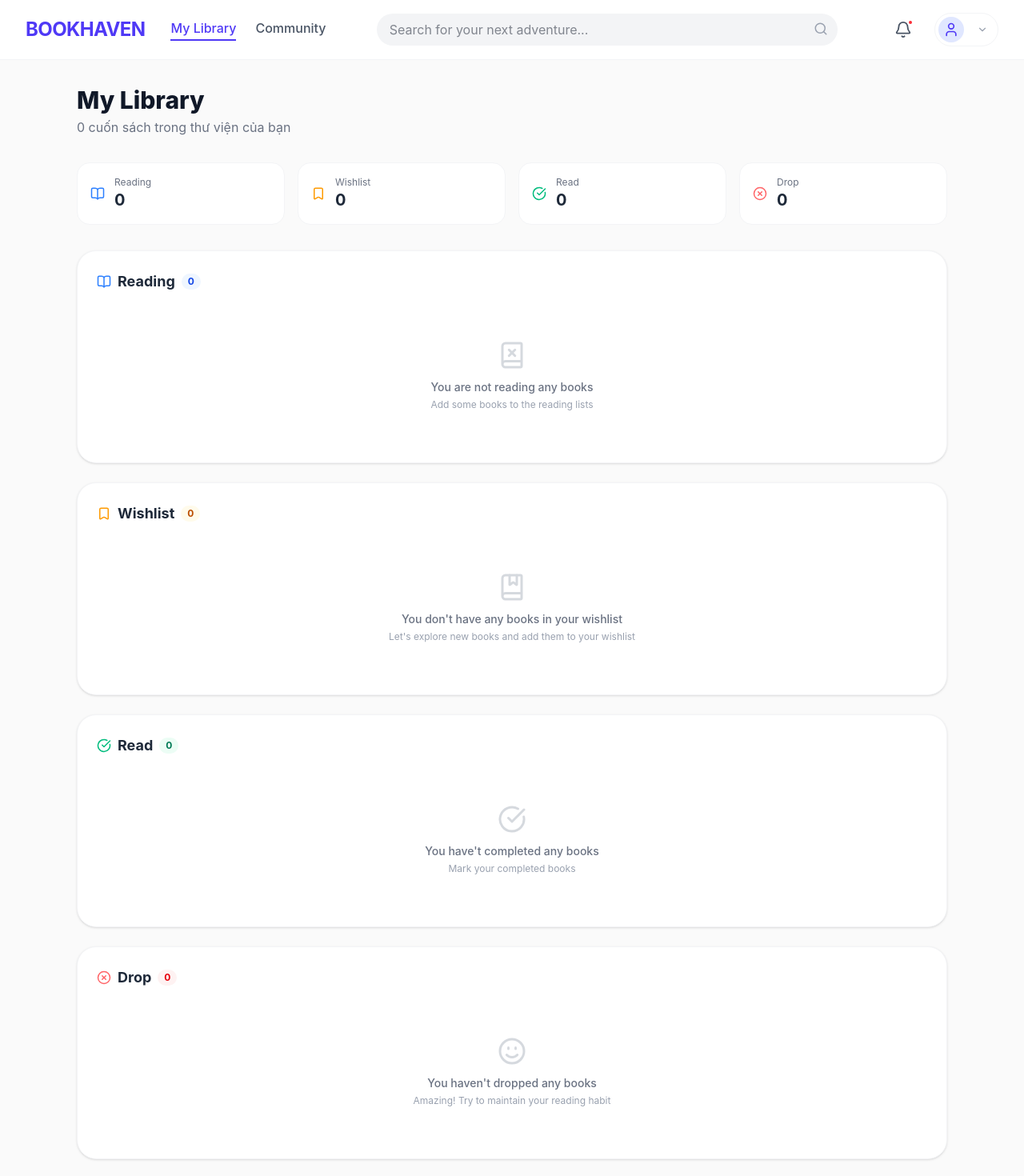
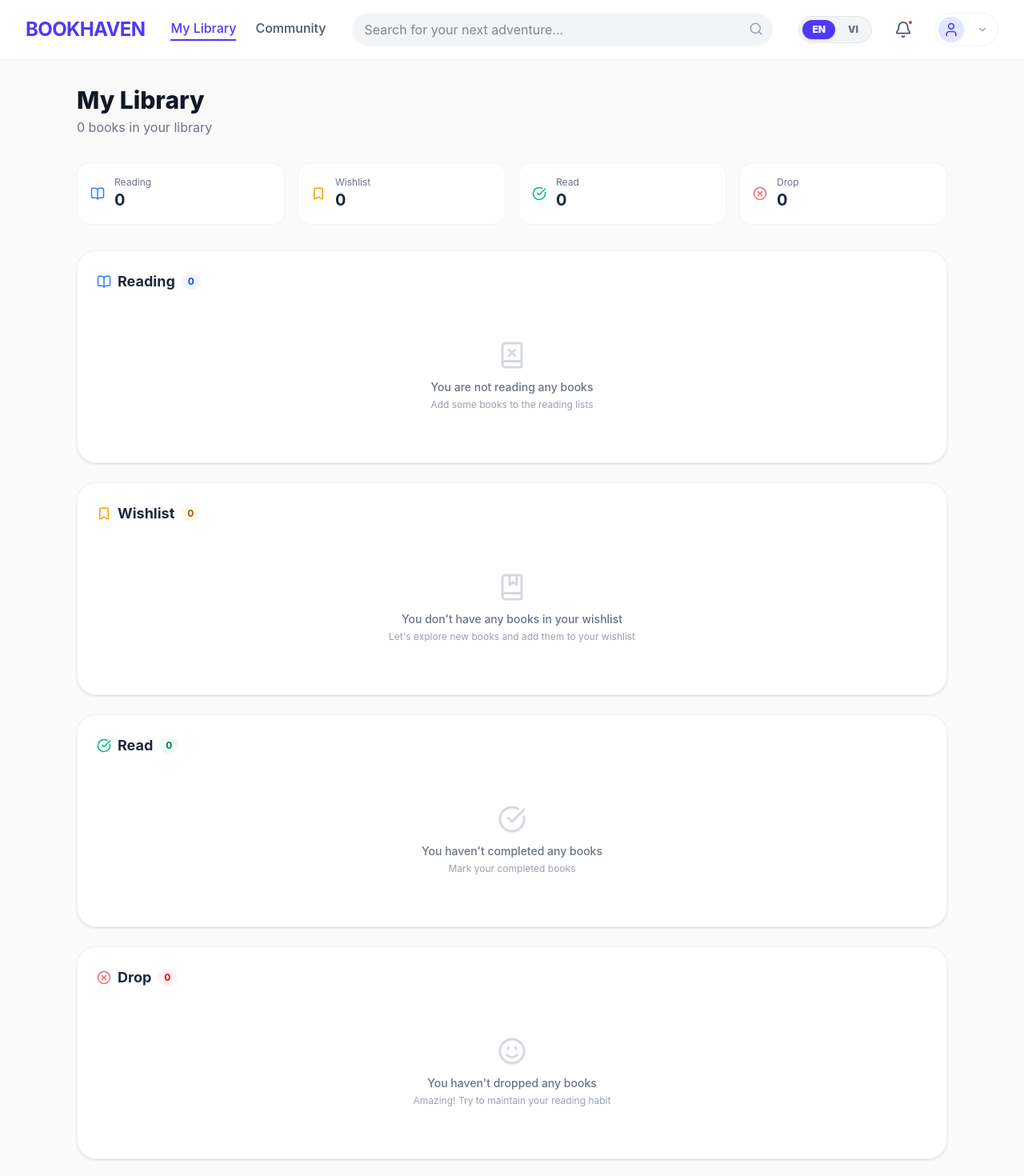
Before and after one commit to ToanTN5962/BookHaven, a React (Vite) app in the folder client/: page /mylibrary in a window 1280 px wide. Shown: the top 1470 px of the page at 80% size. Built offline with nearby package versions, Linux system fonts and the light colour scheme.

Commit message:
Update toggle language button for my library and profile page, update vietnamese for some pages for synchronizing

```diff
--- a/client/src/pages/AfterLogin.jsx
+++ b/client/src/pages/AfterLogin.jsx
@@ -34,7 +34,7 @@ const translations = {
     reading: "Đang đọc",
     wantToRead: "Muốn đọc",
     completed: "Đã hoàn thành",
-    dropped: "Đã bỏ dở",
+    dropped: "Tạm ngưng",
     recentlyAdded: "Vừa thêm gần đây",
     noCover: "Không có ảnh bìa",
     exploreTitle: "Khám phá sách mới",
--- a/client/src/pages/BookDetail.jsx
+++ b/client/src/pages/BookDetail.jsx
@@ -82,7 +82,7 @@ const translations = {
 const getStatuses = (lang) => [
   { value: 'READING',  label: lang === 'vi' ? 'Đang đọc' : 'Reading',      icon: <BookOpen size={14} />,    color: 'bg-blue-50 text-blue-600' },
   { value: 'WISHLIST', label: lang === 'vi' ? 'Muốn đọc' : 'Want to Read', icon: <BookMarked size={14} />,  color: 'bg-amber-50 text-amber-600' },
-  { value: 'READ',     label: lang === 'vi' ? 'Đã đọc xong' : 'Completed',  icon: <CheckCircle size={14} />, color: 'bg-emerald-50 text-emerald-600' },
+  { value: 'READ',     label: lang === 'vi' ? 'Đã hoàn thành' : 'Completed',  icon: <CheckCircle size={14} />, color: 'bg-emerald-50 text-emerald-600' },
   { value: 'DROP',     label: lang === 'vi' ? 'Tạm ngưng' : 'Dropped',      icon: <XCircle size={14} />,     color: 'bg-red-50 text-red-500' },
 ];
 
--- a/client/src/pages/MyLibrary.jsx
+++ b/client/src/pages/MyLibrary.jsx
@@ -6,9 +6,66 @@ import {
   Star, ChevronRight, BookX, BookMarked, Smile
 } from 'lucide-react';
 
-const AfterLoginHeader = () => {
+// ---------------------------------------------------------------------------
+// Từ điển đa ngôn ngữ (Dictionary)
+// ---------------------------------------------------------------------------
+const translations = {
+  en: {
+    myLibrary: "My Library",
+    community: "Community",
+    searchPlaceholder: "Search for your next adventure...",
+    booksInLibrary: "books in your library",
+    loading: "Loading...",
+    viewMore: "View more",
+    readingLabel: "Reading",
+    wishlistLabel: "Wishlist",
+    readLabel: "Read",
+    dropLabel: "Drop",
+    readingEmpty: "You are not reading any books",
+    readingSub: "Add some books to the reading lists",
+    wishlistEmpty: "You don't have any books in your wishlist",
+    wishlistSub: "Let's explore new books and add them to your wishlist",
+    readEmpty: "You haven't completed any books",
+    readSub: "Mark your completed books",
+    dropEmpty: "You haven't dropped any books",
+    dropSub: "Amazing! Try to maintain your reading habit"
+  },
+  vi: {
+    myLibrary: "Thư viện của tôi",
+    community: "Cộng đồng",
+    searchPlaceholder: "Tìm kiếm cuốn sách tiếp theo của bạn...",
+    booksInLibrary: "cuốn sách trong thư viện của bạn",
+    loading: "Đang tải...",
+    viewMore: "Xem thêm",
+    readingLabel: "Đang đọc",
+    wishlistLabel: "Muốn đọc",
+    readLabel: "Đã đọc xong",
+    dropLabel: "Tạm ngưng",
+    readingEmpty: "Bạn chưa để cuốn sách nào ở mục đang đọc",
+    readingSub: "Hãy thêm vài cuốn sách vào danh sách đang đọc nhé",
+    wishlistEmpty: "Kệ sách muốn đọc của bạn đang trống",
+    wishlistSub: "Hãy khám phá thêm nhiều sách mới và lưu lại tại đây",
+    readEmpty: "Bạn chưa hoàn thành cuốn sách nào",
+    readSub: "Đánh dấu những cuốn sách bạn đã đọc xong",
+    dropEmpty: "Bạn chưa tạm ngưng cuốn sách nào",
+    dropSub: "Tuyệt vời! Hãy cố gắng duy trì thói quen đọc sách nhé"
+  }
+};
+
+// ---------------------------------------------------------------------------
+// After Login Header Component
+// ---------------------------------------------------------------------------
+const AfterLoginHeader = ({ lang, setLang }) => {
   const user = JSON.parse(localStorage.getItem("user"));
   const navigate = useNavigate();
+  const t = translations[lang];
+
+  const handleLanguageChange = (newLang) => {
+    setLang(newLang);
+    localStorage.setItem('app_lang', newLang);
+    window.dispatchEvent(new Event('languageChange'));
+  };
+
   return (
     <nav className="flex items-center justify-between px-8 py-4 bg-white border-b border-gray-100 sticky top-0 z-50">
       <div className="flex items-center gap-8">
@@ -22,9 +79,9 @@ const AfterLoginHeader = () => {
           <span
             className="text-indigo-600 border-b-2 border-indigo-600 pb-0.5 cursor-pointer"
           >
-            My Library
+            {t.myLibrary}
           </span>
-          <a href="#" className="hover:text-indigo-600">Community</a>
+          <a href="#" className="hover:text-indigo-600">{t.community}</a>
         </div>
       </div>
 
@@ -32,7 +89,7 @@ const AfterLoginHeader = () => {
         <div className="relative w-full">
           <input
             type="text"
-            placeholder="Search for your next adventure..."
+            placeholder={t.searchPlaceholder}
             className="w-full pl-4 pr-10 py-2 bg-gray-100 border-none rounded-full focus:ring-2 focus:ring-indigo-400 outline-none transition-all"
           />
           <Search className="absolute right-3 top-2.5 text-gray-400" size={18} />
@@ -40,6 +97,26 @@ const AfterLoginHeader = () => {
       </div>
 
       <div className="flex items-center gap-5">
+        {/* NÚT GẠT NGÔN NGỮ (TOGGLE SWITCH) */}
+        <div className="flex items-center gap-1 bg-gray-100 p-1 rounded-full border border-gray-200">
+          <span
+            className={`text-xs font-black px-3 py-1 rounded-full cursor-pointer transition-all select-none ${
+              lang === 'en' ? 'bg-indigo-600 text-white shadow-sm' : 'text-gray-500 hover:bg-gray-200'
+            }`}
+            onClick={() => handleLanguageChange('en')}
+          >
+            EN
+          </span>
+          <span
+            className={`text-xs font-black px-3 py-1 rounded-full cursor-pointer transition-all select-none ${
+              lang === 'vi' ? 'bg-indigo-600 text-white shadow-sm' : 'text-gray-500 hover:bg-gray-200'
+            }`}
+            onClick={() => handleLanguageChange('vi')}
+          >
+            VI
+          </span>
+        </div>
+
         <button className="relative p-2 text-gray-600 hover:bg-gray-100 rounded-full transition-colors">
           <Bell size={22} />
           <span className="absolute top-1.5 right-1.5 w-2 h-2 bg-red-500 rounded-full border-2 border-white" />
@@ -59,7 +136,9 @@ const AfterLoginHeader = () => {
   );
 };
 
-// Book Card
+// ---------------------------------------------------------------------------
+// Book Card Component
+// ---------------------------------------------------------------------------
 const BookCard = ({ book, type }) => {
   const [imgError, setImgError] = useState(false);
   const navigate = useNavigate();
@@ -122,50 +201,55 @@ const BookCard = ({ book, type }) => {
   );
 };
 
-// Section Config
-const SECTION_CONFIG = {
+// ---------------------------------------------------------------------------
+// Dynamic Section Configuration Generator
+// ---------------------------------------------------------------------------
+const getSectionConfig = (t) => ({
   reading: {
-    label: 'Reading',
+    label: t.readingLabel,
     icon: <BookOpen size={18} />,
     colorIcon: 'text-blue-500',
     colorBadge: 'bg-blue-50 text-blue-700',
     emptyIcon: <BookX size={36} />,
-    emptyText: 'You are not reading any books',
-    emptySubtext: 'Add some books to the reading lists',
+    emptyText: t.readingEmpty,
+    emptySubtext: t.readingSub,
   },
   wishlist: {
-    label: 'Wishlist',
+    label: t.wishlistLabel,
     icon: <Bookmark size={18} />,
     colorIcon: 'text-amber-500',
     colorBadge: 'bg-amber-50 text-amber-700',
     emptyIcon: <BookMarked size={36} />,
-    emptyText: 'You don\'t have any books in your wishlist',
-    emptySubtext: 'Let\'s explore new books and add them to your wishlist',
+    emptyText: t.wishlistEmpty,
+    emptySubtext: t.wishlistSub,
   },
   read: {
-    label: 'Read',
+    label: t.readLabel,
     icon: <CheckCircle size={18} />,
     colorIcon: 'text-emerald-500',
     colorBadge: 'bg-emerald-50 text-emerald-700',
     emptyIcon: <CheckCircle size={36} />,
-    emptyText: 'You have\'t completed any books',
-    emptySubtext: 'Mark your completed books',
+    emptyText: t.readEmpty,
+    emptySubtext: t.readSub,
   },
   drop: {
-    label: 'Drop',
+    label: t.dropLabel,
     icon: <XCircle size={18} />,
     colorIcon: 'text-red-400',
     colorBadge: 'bg-red-50 text-red-600',
     emptyIcon: <Smile size={36} />,
-    emptyText: 'You haven\'t dropped any books',
-    emptySubtext: 'Amazing! Try to maintain your reading habit',
+    emptyText: t.dropEmpty,
+    emptySubtext: t.dropSub,
   },
-};
+});
 
-// Library Section
-const LibrarySection = ({ type, books, loading }) => {
+// ---------------------------------------------------------------------------
+// Library Section Component
+// ---------------------------------------------------------------------------
+const LibrarySection = ({ type, books, loading, lang }) => {
   const navigate = useNavigate();
-  const cfg = SECTION_CONFIG[type];
+  const t = translations[lang];
+  const cfg = getSectionConfig(t)[type];
   const shown = books.slice(0, 5);
   const hasMore = books.length > 5;
 
@@ -187,7 +271,7 @@ const LibrarySection = ({ type, books, loading }) => {
             className="flex items-center gap-1 text-sm font-semibold text-indigo-600 hover:underline"
             onClick={() => navigate(`/library/${type}`)}
           >
-            Xem thêm <ChevronRight size={16} />
+            {t.viewMore} <ChevronRight size={16} />
           </button>
         )}
       </div>
@@ -206,8 +290,8 @@ const LibrarySection = ({ type, books, loading }) => {
       ) : books.length === 0 ? (
         <div className="flex flex-col items-center py-10 text-gray-400">
           <span className="opacity-40 mb-3">{cfg.emptyIcon}</span>
-          <p className="text-sm font-medium text-gray-500">{cfg.emptyText}</p>
-          <p className="text-xs text-gray-400 mt-1">{cfg.emptySubtext}</p>
+          <p className="text-sm font-medium text-gray-500 text-center px-4">{cfg.emptyText}</p>
+          <p className="text-xs text-gray-400 mt-1 text-center px-4">{cfg.emptySubtext}</p>
         </div>
       ) : (
         <div className="grid grid-cols-2 sm:grid-cols-3 md:grid-cols-4 lg:grid-cols-5 gap-4">
@@ -220,8 +304,13 @@ const LibrarySection = ({ type, books, loading }) => {
   );
 };
 
-// Main Page
+// ---------------------------------------------------------------------------
+// Main MyLibraryPage Component
+// ---------------------------------------------------------------------------
 export default function MyLibraryPage() {
+  const [lang, setLang] = useState(() => localStorage.getItem('app_lang') || 'en');
+  const t = translations[lang];
+
   const [library, setLibrary] = useState({
     reading: [],
     wishlist: [],
@@ -229,6 +318,19 @@ export default function MyLibraryPage() {
     drop: [],
   });
   const [loading, setLoading] = useState(true);
+
+  // Đồng bộ hóa trạng thái ngôn ngữ từ hệ thống
+  useEffect(() => {
+    const handleSyncLang = () => {
+      setLang(localStorage.getItem('app_lang') || 'en');
+    };
+    window.addEventListener('languageChange', handleSyncLang);
+    window.addEventListener('storage', handleSyncLang);
+    return () => {
+      window.removeEventListener('languageChange', handleSyncLang);
+      window.removeEventListener('storage', handleSyncLang);
+    };
+  }, []);
 
   useEffect(() => {
     const fetchLibrary = async () => {
@@ -246,7 +348,7 @@ export default function MyLibraryPage() {
           author: b.author || b.authors || '',
           progress: b.progress ?? null,
           rating: b.rating ?? null,
-          addedAt: b.addedAt || b.addedAt || null,
+          addedAt: b.addedAt || null,
         })) : []);
 
         setLibrary({
@@ -266,24 +368,25 @@ export default function MyLibraryPage() {
   }, []);
 
   const totalBooks = Object.values(library).reduce((sum, arr) => sum + arr.length, 0);
+  const sectionConfig = getSectionConfig(t);
 
   return (
     <div className="min-h-screen bg-[#fafafa] font-sans text-gray-900">
-      <AfterLoginHeader />
+      <AfterLoginHeader lang={lang} setLang={setLang} />
 
       <main className="max-w-6xl mx-auto px-8 py-8">
         {/* Page Title */}
         <div className="mb-8">
-          <h1 className="text-3xl font-extrabold text-gray-900">My Library</h1>
+          <h1 className="text-3xl font-extrabold text-gray-900">{t.myLibrary}</h1>
           <p className="text-gray-500 mt-1">
-            {loading ? 'Đang tải...' : `${totalBooks} cuốn sách trong thư viện của bạn`}
+            {loading ? t.loading : `${totalBooks} ${t.booksInLibrary}`}
           </p>
         </div>
 
         {/* Stats summary */}
         {!loading && (
           <div className="grid grid-cols-2 sm:grid-cols-4 gap-4 mb-8">
-            {Object.entries(SECTION_CONFIG).map(([key, cfg]) => (
+            {Object.entries(sectionConfig).map(([key, cfg]) => (
               <div key={key} className="bg-white rounded-2xl border border-gray-100 p-4 flex items-center gap-3">
                 <span className={cfg.colorIcon}>{cfg.icon}</span>
                 <div>
@@ -303,6 +406,7 @@ export default function MyLibraryPage() {
               type={type}
               books={library[type]}
               loading={loading}
+              lang={lang}
             />
           ))}
         </div>
--- a/client/src/pages/Profile.jsx
+++ b/client/src/pages/Profile.jsx
@@ -6,17 +6,49 @@ import {
   Settings, LogOut, ChevronRight, Edit3
 } from 'lucide-react';
 
+const translations = {
+  en: {
+    load: "Loading...",
+    set: "Settings",
+    logOut: "Log out",
+    noti: "Are you sure you want to log out?",
+    nav: "You will be returned to the homepage or can go to login after logging out.",
+    no: "No",
+    yes: "Yes",
+    success: "Logout successfully",
+    complete: "You have been logged out."
+  },
+  vi: {
+    load: "Đang tải...",
+    set: "Cài đặt",
+    logOut: "Đăng xuất",
+    noti: "Bạn chắc chắn muốn đăng xuất?",
+    nav: "Bạn có thể quay về trang chủ hoặc vào trang đăng nhập sau khi đăng xuất.",
+    no: "Không",
+    yes: "Có",
+    success: "Đăng xuất thành công",
+    complete: "Bạn đã đăng xuất tài khoản."
+  }
+}
+
 const ProfilePage = () => {
   const [user, setUser] = useState(null);
   const [activeTab, setActiveTab] = useState('bookshelf');
   const [showConfirm, setShowConfirm] = useState(false);
   const [showSuccess, setShowSuccess] = useState(false);
+  const [lang] = useState(() => localStorage.getItem('app_lang') || 'en');
+  const t = translations[lang];
   const navigate = useNavigate();
 
   const handleConfirmYes = () => {
     localStorage.removeItem('token');
+    localStorage.removeItem('user');
+    // notify other components in same tab
+    try { window.dispatchEvent(new Event('userChanged')); } catch (e) {}
     setShowConfirm(false);
     setShowSuccess(true);
+    // navigate to homepage after logout
+    setTimeout(() => navigate('/'), 600);
   };
 
   const handleConfirmNo = () => setShowConfirm(false);
@@ -36,7 +68,7 @@ const ProfilePage = () => {
     fetchProfile();
   }, []);
 
-  if (!user) return <div>Loading...</div>;
+  if (!user) return <div>{t.load}</div>;
   //return user;
 
   const userData = {
@@ -91,7 +123,7 @@ const ProfilePage = () => {
             <div className="space-y-2">
               <button className="w-full flex items-center justify-between p-3 rounded-xl hover:bg-gray-50 text-gray-700 transition-colors">
                 <div className="flex items-center gap-3 font-medium">
-                  <Settings size={18} /> Settings
+                  <Settings size={18} /> {t.set}
                 </div>
                 <ChevronRight size={16} />
               </button>
@@ -100,7 +132,7 @@ const ProfilePage = () => {
                 className="w-full flex items-center justify-between p-3 rounded-xl hover:bg-red-50 text-red-600 transition-colors"
               >
                 <div className="flex items-center gap-3 font-medium">
-                  <LogOut size={18} /> Log out
+                  <LogOut size={18} /> {t.logOut}
                 </div>
               </button>
             </div>
@@ -122,9 +154,9 @@ const ProfilePage = () => {
           {/* TABS NAVIGATION */}
           <div className="flex border-b border-gray-200 mb-6 gap-8">
             {[
-              { id: 'bookshelf', label: 'Bookshelf', icon: <BookOpen size={18} /> },
-              { id: 'reviews', label: 'My Reviews', icon: <MessageSquare size={18} /> },
-              { id: 'complaints', label: 'Complaints', icon: <AlertTriangle size={18} /> }
+              { id: 'bookshelf', label: lang === 'en' ? 'Bookshelf' : 'Giá sách', icon: <BookOpen size={18} /> },
+              { id: 'reviews', label: lang === 'en' ? 'My Reviews' : 'Đánh giá của tôi', icon: <MessageSquare size={18} /> },
+              { id: 'complaints', label: lang === 'en' ? 'Complaints' : 'Khiếu nại', icon: <AlertTriangle size={18} /> }
             ].map(tab => (
               <button
                 key={tab.id}
@@ -203,11 +235,11 @@ const ProfilePage = () => {
       {showConfirm && (
         <div className="fixed inset-0 z-50 flex items-center justify-center bg-black/40">
           <div className="bg-white rounded-2xl p-6 w-full max-w-md">
-            <h3 className="text-lg font-bold mb-2">Are you sure you want to log out?</h3>
-            <p className="text-sm text-gray-500 mb-6">You will be returned to the homepage or can go to login after logging out.</p>
+            <h3 className="text-lg font-bold mb-2">{t.noti}</h3>
+            <p className="text-sm text-gray-500 mb-6">{t.nav}</p>
             <div className="flex justify-end gap-3">
-              <button onClick={handleConfirmNo} className="px-4 py-2 rounded-md bg-gray-100">No</button>
-              <button onClick={handleConfirmYes} className="px-4 py-2 rounded-md bg-red-600 text-white">Yes</button>
+              <button onClick={handleConfirmNo} className="px-4 py-2 rounded-md bg-gray-100">{t.no}</button>
+              <button onClick={handleConfirmYes} className="px-4 py-2 rounded-md bg-red-600 text-white">{t.yes}</button>
             </div>
           </div>
         </div>
@@ -217,8 +249,8 @@ const ProfilePage = () => {
       {showSuccess && (
         <div className="fixed inset-0 z-50 flex items-center justify-center bg-black/40">
           <div className="bg-white rounded-2xl p-6 w-full max-w-md text-center">
-            <h3 className="text-lg font-bold mb-2">Logout successfully</h3>
-            <p className="text-sm text-gray-500 mb-6">You have been logged out.</p>
+            <h3 className="text-lg font-bold mb-2">{t.success}</h3>
+            <p className="text-sm text-gray-500 mb-6">{t.complete}</p>
             <div className="flex justify-center gap-4">
               <button onClick={() => navigate('/')} className="px-4 py-2 rounded-md bg-indigo-600 text-white">Homepage</button>
               <button onClick={() => navigate('/login')} className="px-4 py-2 rounded-md bg-gray-100">Login</button>
```
Also changed, not shown: client/src/pages/HomePage.jsx (+24 -3 lines), 2 other files (tests, documents, lock files or other folders).
